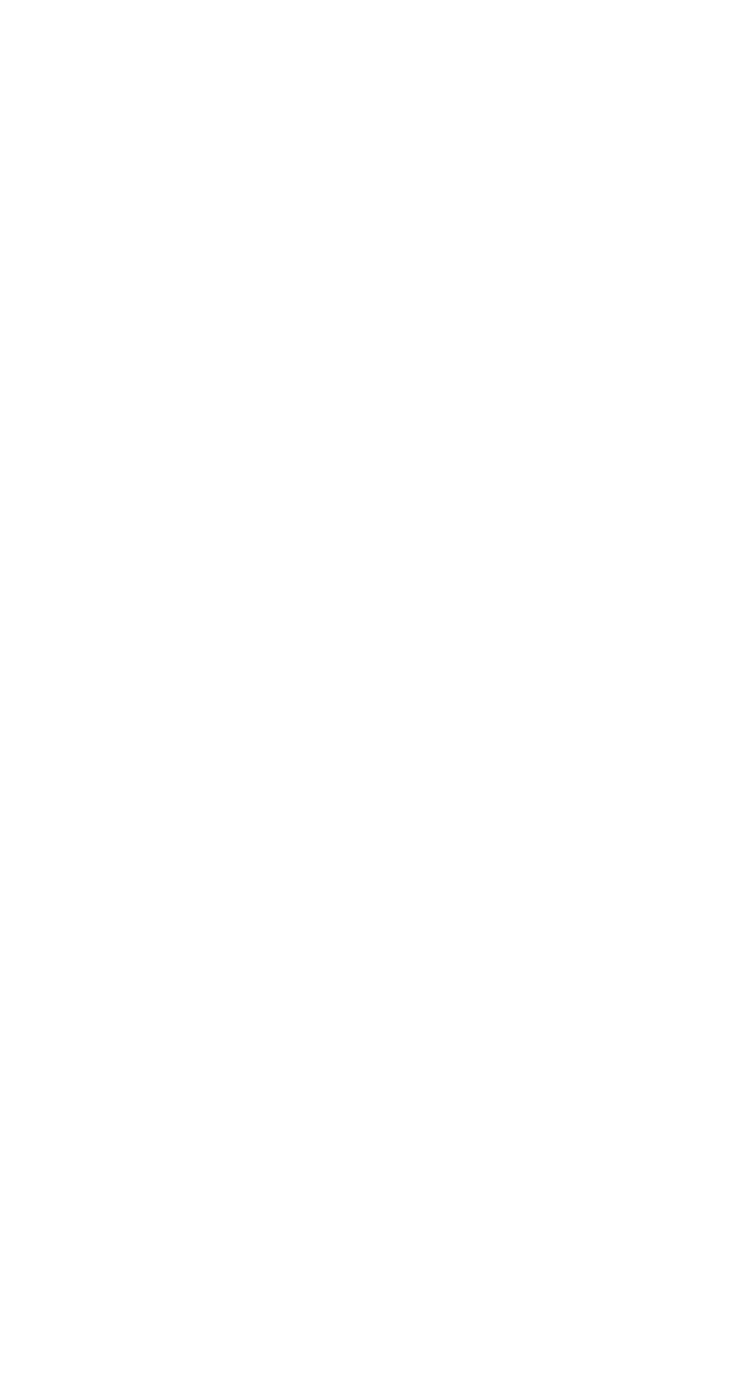
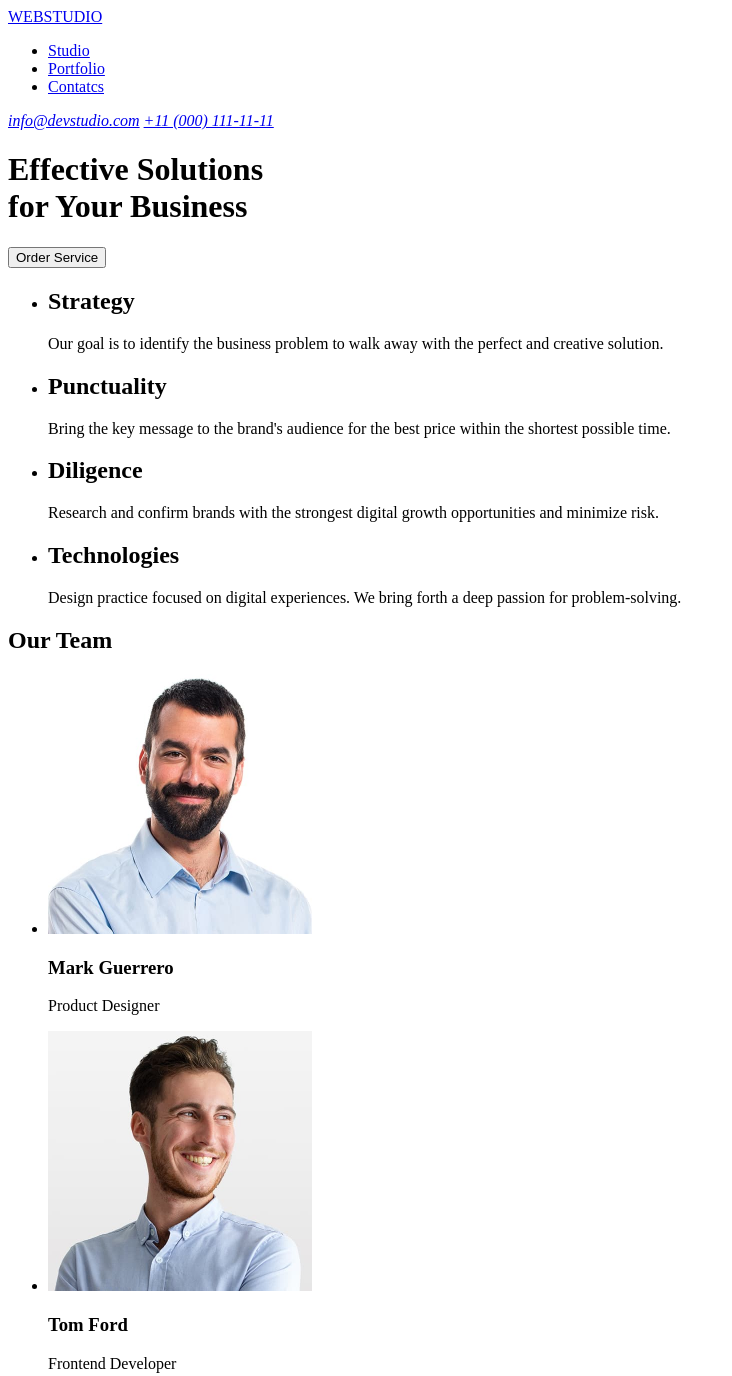
Before and after one commit to vovalantrat/goit-markup-hw-01, a plain HTML site: page index.html in a window 1280 px wide. Shown: the top 1376 px of the page, without its empty margins (0-732 px from the left). Before the commit the page ends 800 px from the top, so only its background shows below. Drawn offline with Linux system fonts and the light colour scheme.

Commit message:
-add folder images -update index.html

```diff
--- a/index.html
+++ b/index.html
@@ -6,10 +6,122 @@
     <title>Document</title>
   </head>
   <body>
-    <header></header>
+    <header>
+      <a href="#">WEBSTUDIO</a>
 
-    <main></main>
+      <nav>
+        <ul>
+          <li>
+            <a href="#">Studio</a>
+          </li>
+          <li>
+            <a href="#">Portfolio</a>
+          </li>
+          <li>
+            <a href="#">Contatcs</a>
+          </li>
+        </ul>
+      </nav>
 
-    <footer></footer>
+      <address>
+        <a href="mailto:info@devstudio.com">info@devstudio.com</a>
+        <a href="tel:+110001111111">+11 (000) 111-11-11</a>
+      </address>
+    </header>
+
+    <main>
+      <h1>
+        Effective Solutions <br />
+        for Your Business
+      </h1>
+      <button type="button">Order Service</button>
+
+      <section>
+        <ul>
+          <li>
+            <h2>Strategy</h2>
+            <p>
+              Our goal is to identify the business problem to walk away with the
+              perfect and creative solution.
+            </p>
+          </li>
+          <li>
+            <h2>Punctuality</h2>
+            <p>
+              Bring the key message to the brand's audience for the best price
+              within the shortest possible time.
+            </p>
+          </li>
+          <li>
+            <h2>Diligence</h2>
+            <p>
+              Research and confirm brands with the strongest digital growth
+              opportunities and minimize risk.
+            </p>
+          </li>
+          <li>
+            <h2>Technologies</h2>
+            <p>
+              Design practice focused on digital experiences. We bring forth a
+              deep passion for problem-solving.
+            </p>
+          </li>
+        </ul>
+      </section>
+
+      <section>
+        <h2>Our Team</h2>
+        <ul>
+          <li>
+            <img
+              src="./images/img-3.jpg"
+              alt="Picture of Mark Guerrero"
+              width="264"
+              height="260"
+            />
+            <h3>Mark Guerrero</h3>
+            <p>Product Designer</p>
+          </li>
+          <li>
+            <img
+              src="./images/img-2.jpg"
+              alt="Picture of Tom Ford"
+              width="264"
+              height="260"
+            />
+            <h3>Tom Ford</h3>
+            <p>Frontend Developer</p>
+          </li>
+          <li>
+            <img
+              src="./images/img-1.jpg"
+              alt="Picture of Camila Garcia"
+              width="264"
+              height="260"
+            />
+            <h3>Camila Garcia</h3>
+            <p>Marketing</p>
+          </li>
+          <li>
+            <img
+              src="./images/img.jpg"
+              alt="Picture of Daniel Wilson"
+              width="264"
+              height="260"
+            />
+            <h3>Daniel Wilson</h3>
+            <p>UI Designer</p>
+          </li>
+        </ul>
+      </section>
+    </main>
+
+    <footer>
+      <a href="#">WEBSTUDIO</a>
+      <p>
+        Increase the flow of customers and sales for your business with digital
+        marketing & growth solutions.
+      </p>
+    </footer>
   </body>
 </html>
```
Also changed, not shown: images/img-1.jpg (added), images/img-2.jpg (added), images/img-3.jpg (added), images/img.jpg (added).
